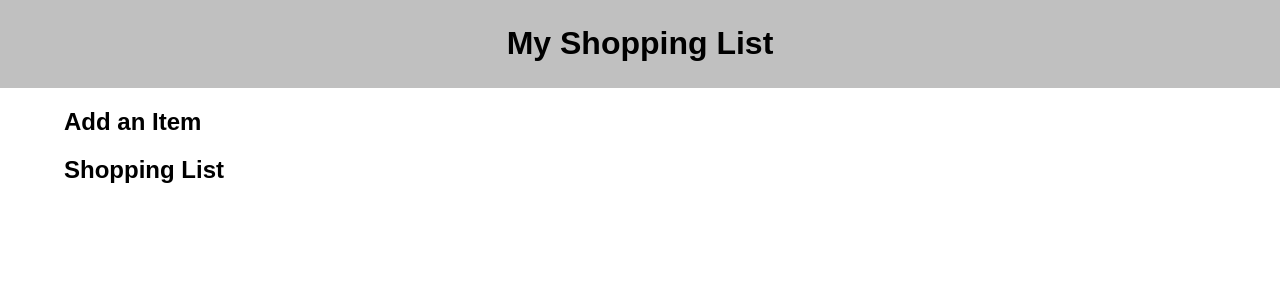
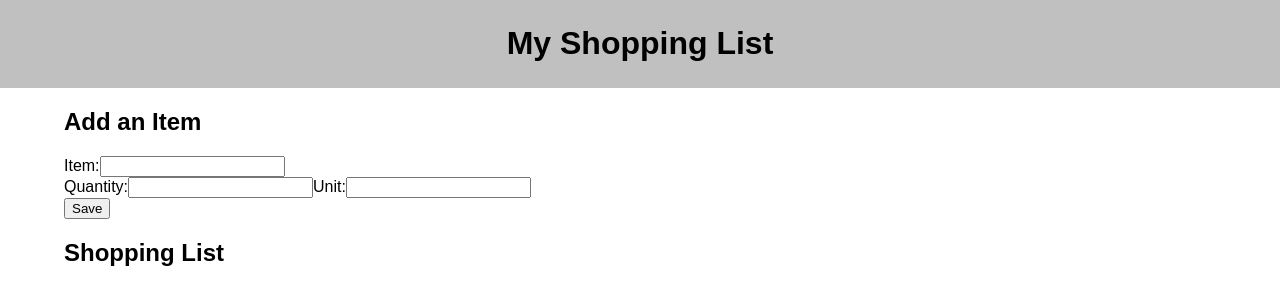
Before and after one commit to pedergoodman/group-fs-react-shopping-list, a React (Create React App) app: page / in a window 1280 px wide. Shown: the top 304 px of the page. Built offline with nearby package versions, Linux system fonts and the light colour scheme.

Commit message:
Setting up the Form

```diff
--- a/src/components/App/App.jsx
+++ b/src/components/App/App.jsx
@@ -1,6 +1,7 @@
 import React from 'react';
 
 import Header from '../Header/Header.jsx'
+import ShopForm from '../ShopForm/ShopForm.jsx';
 import Title from '../Title/Title.jsx';
 import './App.css';
 
@@ -11,7 +12,7 @@ function App() {
             <Header />
             <main>
               <Title title="Add an Item"/>
-              {/* Form in Progress */}
+             <ShopForm/>
               <Title title="Shopping List"/>
             </main>
         </div>
--- a/src/components/ShopForm/ShopForm.jsx
+++ b/src/components/ShopForm/ShopForm.jsx
@@ -1,9 +1,52 @@
-import React from 'react'
+import { useState } from "react";
 
 const ShopForm = () => {
+  // STATES
+  const [shopItem, setShopItem] = useState("");
+  const [shopQuantity, setShopQuatity] = useState("");
+  const [shopUnit, setShopUnit] = useState("");
+
+  // On Submit function for Form
+  const handleSubmit = e => {
+    e.preventDefault();
+    console.log("Submitted!");
+    // Empty the values
+    setShopItem("");
+    setShopQuatity("");
+    setShopUnit("");
+  };
+
+  // CHECKING THE LOGS:
+  // console.log('Shop Item:', shopItem);
+  // console.log('Shop Quantity:', shopQuantity);
+  // console.log('Shop Unit:', shopUnit);
   return (
-    <div>ShopForm</div>
-  )
-}
+    <form onSubmit={handleSubmit}>
+      <label>Item:</label>
+      <input
+        type="text"
+        onChange={event => setShopItem(event.target.value)}
+        value={shopItem}
+      />
 
-export default ShopForm
+      <div>
+        <label>Quantity:</label>
+        <input
+          type="number"
+          onChange={event => setShopQuatity(event.target.value)}
+          value={shopQuantity}
+        />
+
+        <label>Unit:</label>
+        <input
+          type="text"
+          onChange={event => setShopUnit(event.target.value)}
+          value={shopUnit}
+        />
+      </div>
+      <button type="submit">Save</button>
+    </form>
+  );
+};
+
+export default ShopForm;
```
